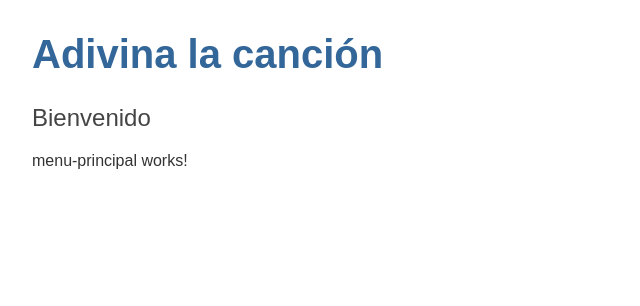
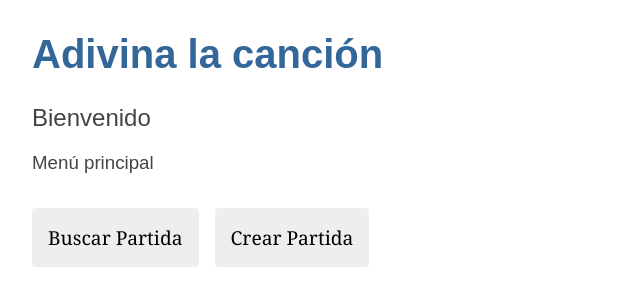
Before and after one commit to RodrigoFernandezSilio/TFM, an Angular app in the folder adivina_la_cancion_frontend/: page /menu-principal in a window 1280 px wide. Shown: the top 306 px of the page, without its empty margins (0-640 px from the left). Built offline with nearby package versions, Linux system fonts and the light colour scheme.

Commit message:
Nueva característica: Navegación desde el Menú Principal a Buscar Partida y Crear partida

```diff
--- a/adivina_la_cancion_frontend/src/app/app.routes.ts
+++ b/adivina_la_cancion_frontend/src/app/app.routes.ts
@@ -1,4 +1,6 @@
 import { Routes } from '@angular/router';
+import { BuscarPartidaComponent } from './buscar-partida/buscar-partida.component';
+import { CrearPartidaComponent } from './crear-partida/crear-partida.component';
 import { InicioComponent } from './inicio/inicio.component';
 import { MenuPrincipalComponent } from './menu-principal/menu-principal.component';
 
@@ -6,4 +8,6 @@ export const routes: Routes = [
     { path: '', redirectTo: '/inicio', pathMatch: 'full' },
     { path: 'inicio', component: InicioComponent },
     { path: 'menu-principal', component: MenuPrincipalComponent },
+    { path: 'buscar-partida', component: BuscarPartidaComponent },
+    { path: 'crear-partida', component: CrearPartidaComponent },
 ];
--- a/adivina_la_cancion_frontend/src/app/menu-principal/menu-principal.component.html
+++ b/adivina_la_cancion_frontend/src/app/menu-principal/menu-principal.component.html
@@ -1 +1,6 @@
-<p>menu-principal works!</p>
+<h3>Menú principal</h3>
+
+<div class="menu-container">
+  <button routerLink="/buscar-partida">Buscar Partida</button>
+  <button routerLink="/crear-partida">Crear Partida</button>
+</div>
--- a/adivina_la_cancion_frontend/src/app/menu-principal/menu-principal.component.ts
+++ b/adivina_la_cancion_frontend/src/app/menu-principal/menu-principal.component.ts
@@ -1,9 +1,10 @@
 import { Component } from '@angular/core';
+import { RouterModule } from '@angular/router'; // Para routerLink
 
 @Component({
   selector: 'app-menu-principal',
   standalone: true,
-  imports: [],
+  imports: [RouterModule],
   templateUrl: './menu-principal.component.html',
   styleUrl: './menu-principal.component.css'
 })
```
